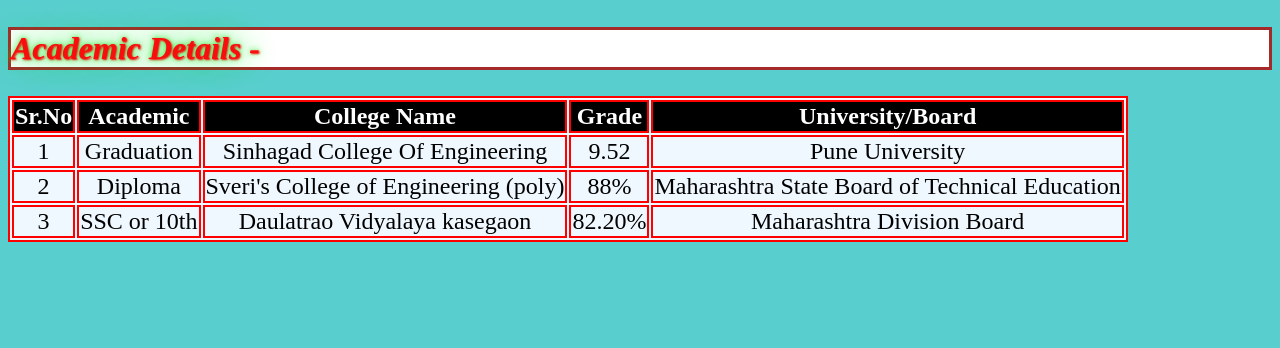
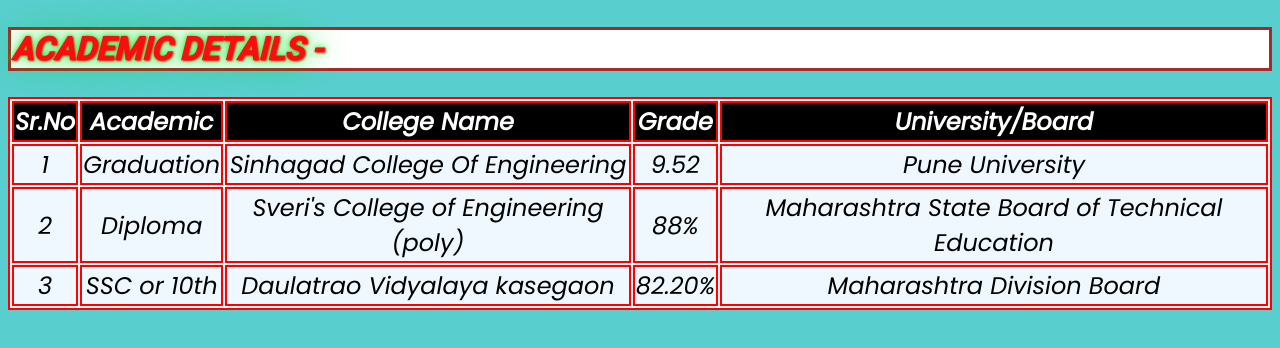
Before and after one commit to vishaldeshmukh801/MyProfile, a plain HTML site: page education.html in a window 1280 px wide. Drawn offline with Linux system fonts and the light colour scheme.

Commit message:
Used Google font-family
Used Google font-family

```diff
--- a/education.html
+++ b/education.html
@@ -4,6 +4,9 @@
     <meta charset="UTF-8" />
     <meta name="viewport" content="width=device-width, initial-scale=1.0" />
     <title>education</title>
+    <link rel="preconnect" href="https://fonts.googleapis.com">
+    <link rel="preconnect" href="https://fonts.gstatic.com" crossorigin>
+    <link href="https://fonts.googleapis.com/css2?family=Poppins:ital@1&family=Roboto:wght@500&display=swap" rel="stylesheet">
     <style>
       body {
         background-color: rgb(89, 206, 206);
@@ -15,10 +18,12 @@
         border: 2px red solid;
         background-color: aliceblue;
         text-align: center;
-
+        font-family: 'Poppins', sans-serif;
         font-size: x-large;
       }
       h2 {
+        text-transform: uppercase;
+        font-family: 'Roboto', sans-serif;
         border: 3px brown solid;
         background-color: white;
         color: rgb(248, 14, 14);
```
Also changed, not shown: personalDetails.html (+5 -0 lines).
